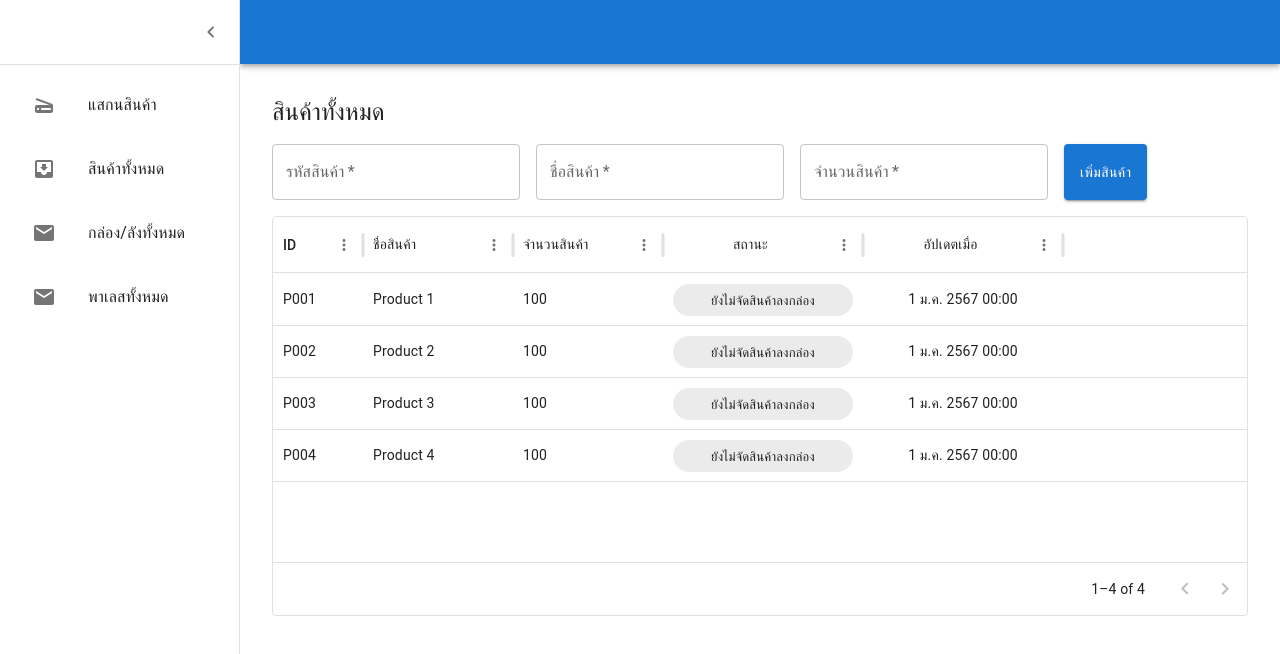
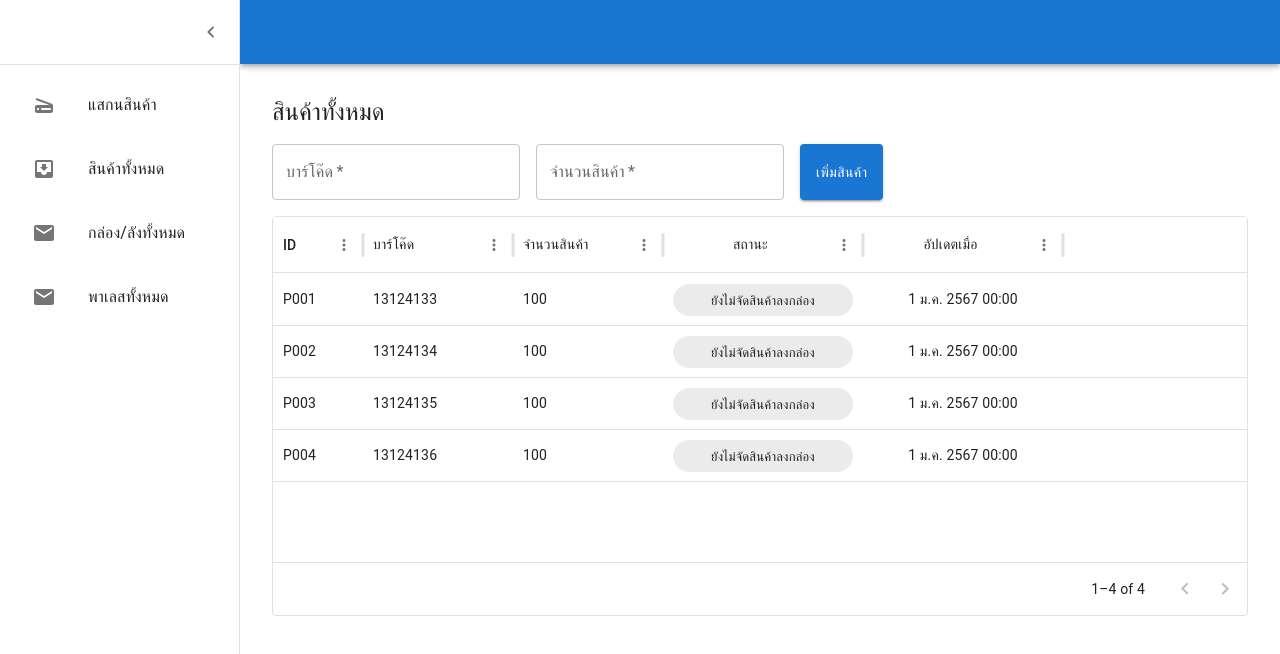
Before and after one commit to palmmy2542/barcode-packing, a React (Vite) app: page / in a window 1280 px wide. Shown: the top 654 px of the page. Built offline with nearby package versions, Linux system fonts and the light colour scheme.

Commit message:
update: name to barcode

```diff
--- a/src/contexts/PackingProvider/PackingProvider.tsx
+++ b/src/contexts/PackingProvider/PackingProvider.tsx
@@ -32,7 +32,7 @@ const PackingContext = createContext<IPackingContext>({
 const mockProducts: Product[] = [
   {
     id: "P001",
-    name: "Product 1",
+    name: "13124133",
     amount: 100,
     status: PACKED_STATUS.READY,
     createdAt: new Date("2024-01-01"),
@@ -40,7 +40,7 @@ const mockProducts: Product[] = [
   },
   {
     id: "P002",
-    name: "Product 2",
+    name: "13124134",
     amount: 100,
     status: PACKED_STATUS.READY,
     createdAt: new Date("2024-01-01"),
@@ -48,7 +48,7 @@ const mockProducts: Product[] = [
   },
   {
     id: "P003",
-    name: "Product 3",
+    name: "13124135",
     amount: 100,
     status: PACKED_STATUS.READY,
     createdAt: new Date("2024-01-01"),
@@ -56,7 +56,7 @@ const mockProducts: Product[] = [
   },
   {
     id: "P004",
-    name: "Product 4",
+    name: "13124136",
     amount: 100,
     status: PACKED_STATUS.READY,
     createdAt: new Date("2024-01-01"),
--- a/src/pages/ProductScanning/ProductScanning.tsx
+++ b/src/pages/ProductScanning/ProductScanning.tsx
@@ -64,7 +64,7 @@ const ProductScanning = () => {
       { field: "id", headerName: "ID", width: 90 },
       {
         field: "name",
-        headerName: "ชื่อสินค้า",
+        headerName: "บาร์โค๊ด",
         width: 150,
         editable: true,
       },
--- a/src/pages/Products/Products.tsx
+++ b/src/pages/Products/Products.tsx
@@ -7,8 +7,7 @@ import { PACKED_STATUS, Product } from "../../contexts/PackingProvider/types";
 
 const Products = () => {
   const { products, setProducts } = usePacking();
-  const [newProduct, setNewProduct] = useState<Product>({
-    id: "",
+  const [newProduct, setNewProduct] = useState<Omit<Product, "id">>({
     name: "",
     amount: 100,
     createdAt: new Date(),
@@ -17,7 +16,10 @@ const Products = () => {
   });
 
   const handleAddProduct = () => {
-    setProducts([...products, newProduct]);
+    setProducts([
+      ...products,
+      { id: `P00${products.length + 1}`, ...newProduct },
+    ]);
   };
   return (
     <>
@@ -26,16 +28,8 @@ const Products = () => {
       </Typography>
       <Box display={"flex"} gap={2} my={2}>
         <TextField
-          name="id"
-          label="รหัสสินค้า"
-          onChange={(event) =>
-            setNewProduct({ ...newProduct, id: event.target.value })
-          }
-          required
-        />
-        <TextField
           name="name"
-          label="ชื่อสินค้า"
+          label="บาร์โค๊ด"
           onChange={(event) =>
             setNewProduct({ ...newProduct, name: event.target.value })
           }
--- a/src/pages/Products/utils.tsx
+++ b/src/pages/Products/utils.tsx
@@ -6,7 +6,7 @@ export const columns: GridColDef[] = [
   { field: "id", headerName: "ID", width: 90 },
   {
     field: "name",
-    headerName: "ชื่อสินค้า",
+    headerName: "บาร์โค๊ด",
     width: 150,
     editable: true,
   },
```
